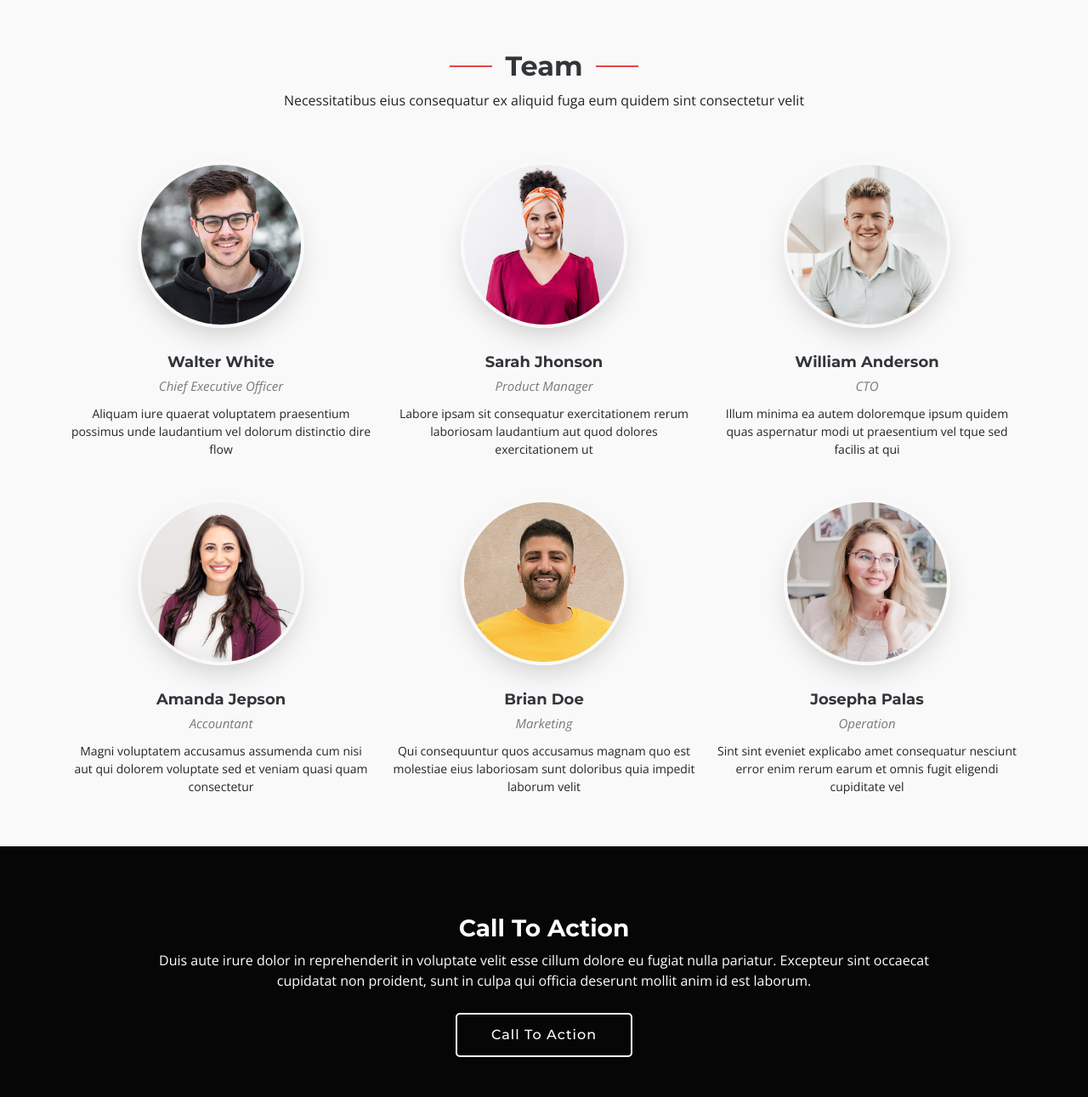
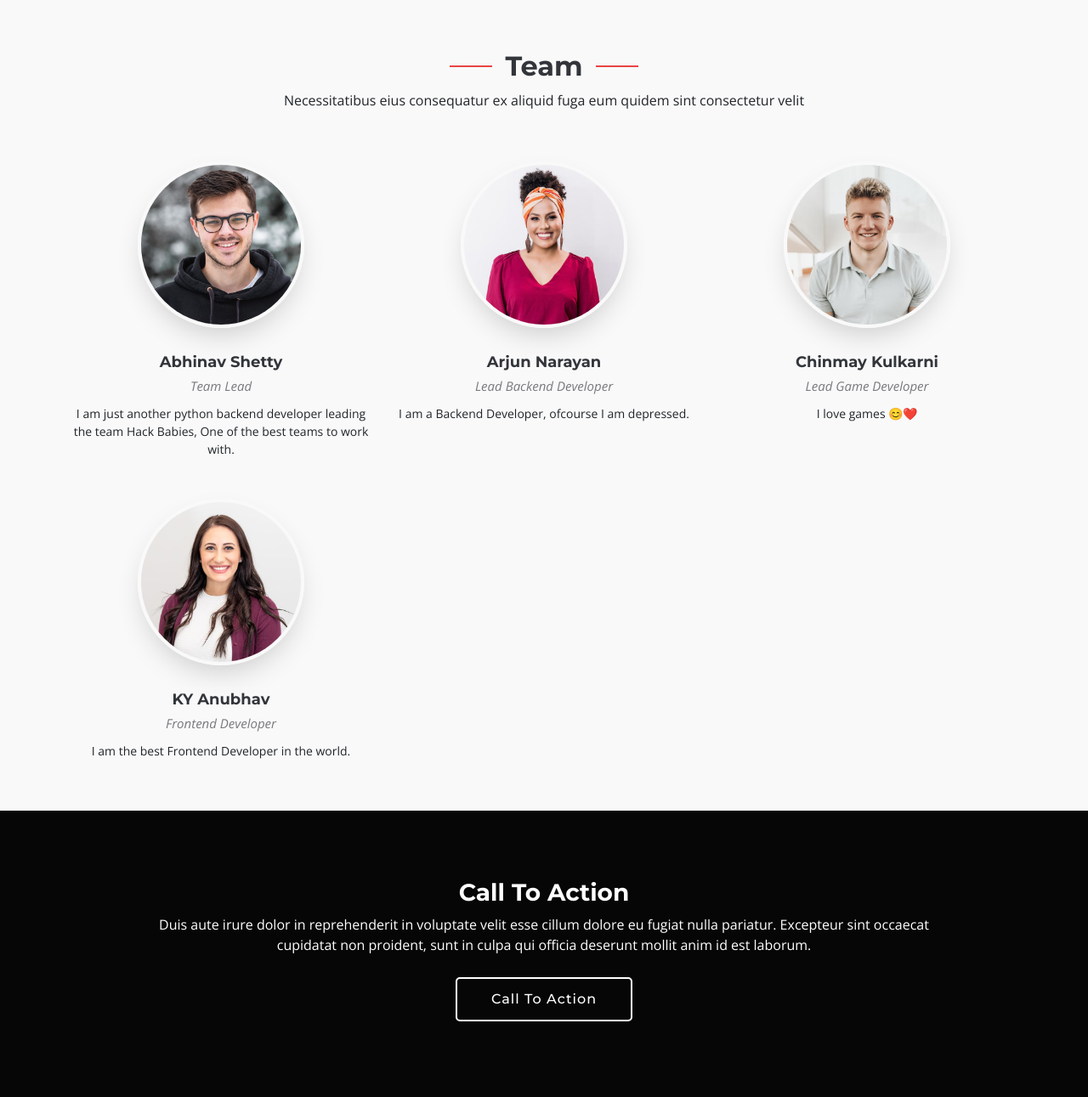
Before and after one commit to ChinmayKulkarnidotexe/Hack-Babies, a Django app: page / in a window 1280 px wide. Shown: the part 4689-5980 px from the top of the page at 85% size. Run offline with Django 5.2, Linux system fonts and the light colour scheme; some libraries are stand-ins or nearby versions.

Commit message:
Names and Description Update 0.0.1
Updated the names in the team section and updated the header of the about us section

```diff
--- a/myproject/templates/index.html
+++ b/myproject/templates/index.html
@@ -222,7 +222,7 @@
           <div class="row align-items-xl-center gy-5">
             <div class="col-xl-5 content">
               <h3>About Us</h3>
-              <h2>Ducimus rerum libero reprehenderit cumque</h2>
+              <h2>World's No.1 AI Integrated Law Search Engine</h2>
               <p>
                 Ipsa sint sit. Quis ducimus tempore dolores impedit et dolor
                 cumque alias maxime. Enim reiciendis minus et rerum hic non.
@@ -1188,11 +1188,11 @@
                 </div>
               </div>
               <div class="member-info text-center">
-                <h4>Walter White</h4>
-                <span>Chief Executive Officer</span>
+                <h4>Abhinav Shetty</h4>
+                <span>Team Lead</span>
                 <p>
-                  Aliquam iure quaerat voluptatem praesentium possimus unde
-                  laudantium vel dolorum distinctio dire flow
+                  I am just another python backend developer leading the team
+                  Hack Babies, One of the best teams to work with.
                 </p>
               </div>
             </div>
@@ -1217,12 +1217,9 @@
                 </div>
               </div>
               <div class="member-info text-center">
-                <h4>Sarah Jhonson</h4>
-                <span>Product Manager</span>
-                <p>
-                  Labore ipsam sit consequatur exercitationem rerum laboriosam
-                  laudantium aut quod dolores exercitationem ut
-                </p>
+                <h4>Arjun Narayan</h4>
+                <span>Lead Backend Developer</span>
+                <p>I am a Backend Developer, ofcourse I am depressed.</p>
               </div>
             </div>
             <!-- End Team Member -->
@@ -1246,12 +1243,9 @@
                 </div>
               </div>
               <div class="member-info text-center">
-                <h4>William Anderson</h4>
-                <span>CTO</span>
-                <p>
-                  Illum minima ea autem doloremque ipsum quidem quas aspernatur
-                  modi ut praesentium vel tque sed facilis at qui
-                </p>
+                <h4>Chinmay Kulkarni</h4>
+                <span>Lead Game Developer</span>
+                <p>I love games 😊❤️</p>
               </div>
             </div>
             <!-- End Team Member -->
@@ -1275,16 +1269,14 @@
                 </div>
               </div>
               <div class="member-info text-center">
-                <h4>Amanda Jepson</h4>
-                <span>Accountant</span>
-                <p>
-                  Magni voluptatem accusamus assumenda cum nisi aut qui dolorem
-                  voluptate sed et veniam quasi quam consectetur
-                </p>
+                <h4>KY Anubhav</h4>
+                <span>Frontend Developer</span>
+                <p>I am the best Frontend Developer in the world.</p>
               </div>
             </div>
             <!-- End Team Member -->
 
+            {% comment %}
             <div
               class="col-lg-4 col-md-6 member"
               data-aos="fade-up"
@@ -1312,8 +1304,10 @@
                 </p>
               </div>
             </div>
+            {% endcomment %}
             <!-- End Team Member -->
 
+            {% comment %}
             <div
               class="col-lg-4 col-md-6 member"
               data-aos="fade-up"
@@ -1341,6 +1335,7 @@
                 </p>
               </div>
             </div>
+            {% endcomment %}
             <!-- End Team Member -->
           </div>
         </div>
```
